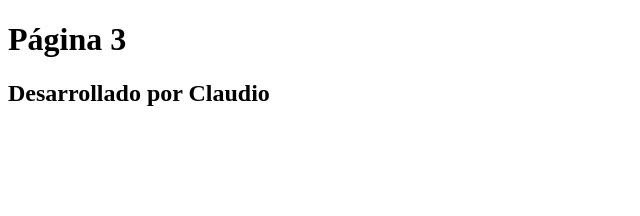
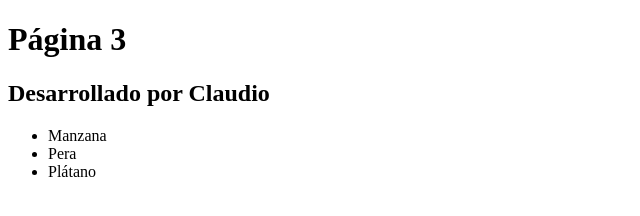
Before and after one commit to JoaJara21/Tarea04, a plain HTML site: page pagina_3.html in a window 1280 px wide. Shown: the whole page, without its empty margins (0-640 px from the left). Drawn offline with Linux system fonts and the light colour scheme.

Commit message:
se agrega listado de frutas

```diff
--- a/pagina_3.html
+++ b/pagina_3.html
@@ -9,5 +9,10 @@
 <body>
     <h1>Página 3</h1>
     <h2>Desarrollado por Claudio</h2>
+    <ul>
+        <li>Manzana</li>
+        <li>Pera</li>
+        <li>Plátano</li>
+    </ul>
 </body>
 </html>
```
